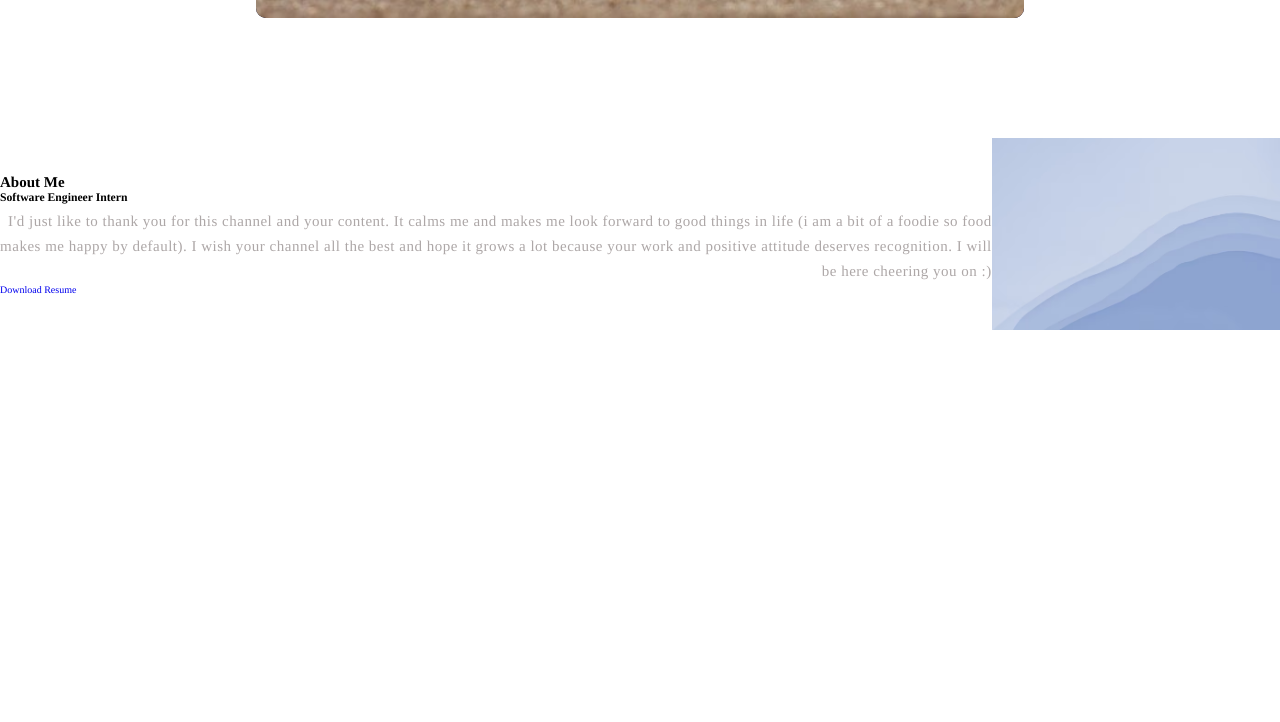
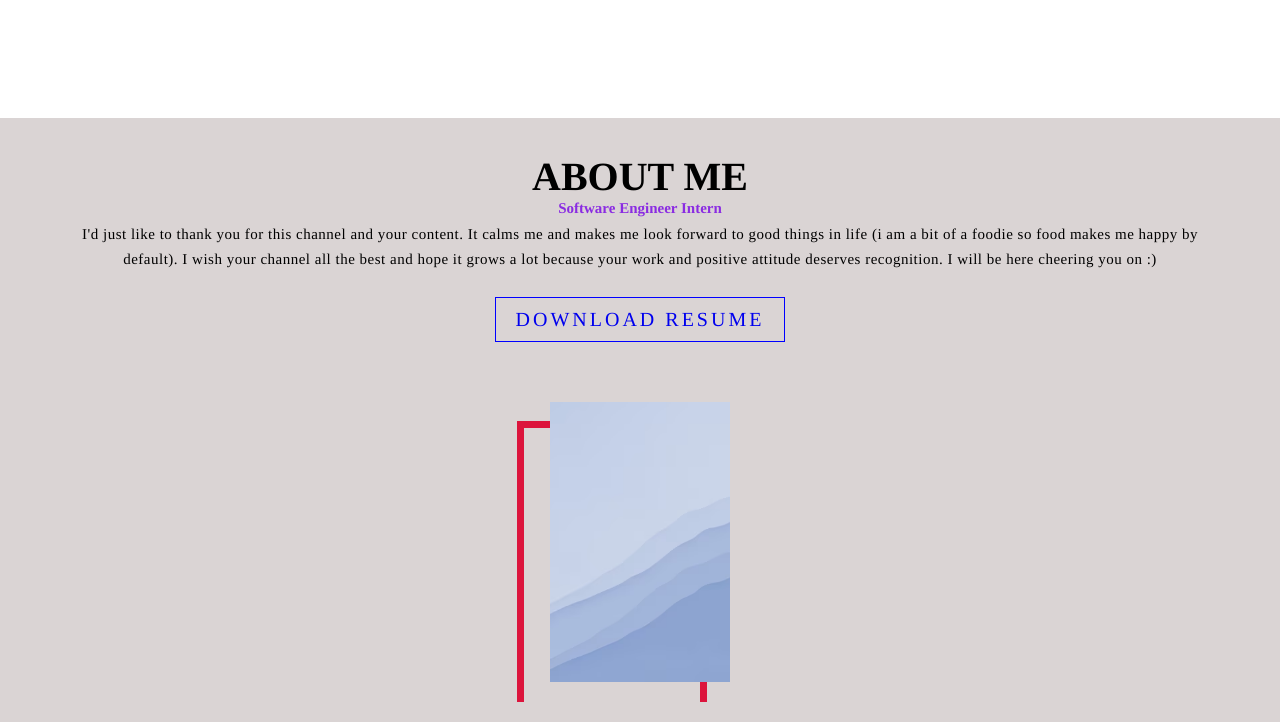
Before and after one commit to tinaliu27/practice.github.io, a plain HTML site: page index.html in a window 1280 px wide. Shown: the part 3205-3927 px from the top of the page. Before the commit the page ends 3537 px from the top, so only its background shows below. Drawn offline with Linux system fonts and the light colour scheme.

Commit message:
big save for 5 different sections

```diff
--- a/index.html
+++ b/index.html
@@ -96,12 +96,12 @@
             <div class="about-me-info">
                 <h1>About Me</h1>
                 <h3>Software Engineer Intern</h3>
-                <p>I'd just like to thank you for this channel and your content. It calms me and makes me look forward to good things in life (i am a bit of a foodie so food makes me happy by default). I wish your channel all the best and hope it grows a lot because your work and positive attitude deserves recognition. I will be here cheering you on :)</p>
-                <a href="#" type="button" class="cta">Download Resume </a>
-
+                <p>I'd just like to thank you for this channel
+                    and your content. It calms me and makes me look forward to good things in life (i am a bit of a foodie so food makes me happy by default). I wish your channel all the best and hope it grows a lot because your work and positive attitude deserves recognition. I will be here cheering you on :)</p>
+                <a href="#" type="button" class="hi" onlick="myFunction()">Download Resume </a>
             </div>
             <div class="about-me-photo">
-                <img src="./img/watercolor-light-steel-blue-wallpaper-image_53876-94665.avif"
+                <img src="./img/watercolor-light-steel-blue-wallpaper-image_53876-94665.avif">
             </div>
         </div>
    </section>
--- a/style.css
+++ b/style.css
@@ -9,6 +9,7 @@ html {
     font-family: Times, sans-serif;
 
 }
+
 a {
     text-decoration: none;
 }
@@ -298,15 +299,23 @@ p {
 #project .project-items p{
     color: white;
     text-align: left;
-    margin-bottom: 10px;
 }
 #project .projectinfo{
-    padding: 15px;
+    padding: 20px;
     align-items: flex-start;
     justify-content: center;
     flex-direction: column;
     overflow: hidden;
+    text-align: left;
+
 }
+#project .projectinfo{
+    transition: .2s ease transform;
+}
+#project .projectinfo:hover {
+    transform: scale(0.95);
+}
+
 #project .photo{
     flex-basis: 50%;
     height: 300px;
@@ -327,6 +336,94 @@ p {
 }
 #project .project-items:hover .photo img{
     transform: scale(1.2);
+}
+#about-me{
+    display: flex;
+    background-color:rgb(218, 212, 212);
+}
+#about-me .about-me{
+    flex-direction: column;
+    text-align: center;
+    margin: 0 auto;
+    padding: 10px;
+    overflow: hidden;
+    margin-bottom: 20px;
+}
+#about-me .about-me-info{
+    text-align: center;
+    padding: 50px;
+}
+#about-me .about-me-info h1{
+    text-align: center;
+    margin-top: -25px;
+    font-size: 4rem;
+    text-transform: uppercase;
+}
+#about-me .about-me-info h1 span{
+    color:crimson;
+}
+#about-me .about-me-info h3{
+    font-size: 1.5rem;
+    color:blueviolet;
+}
+#about-me .about-me-info p{
+    justify-content: center;
+    text-align: center;
+    text-transform: bold;
+    color: black;
+    margin-bottom: 25px;
+}
+#about-me .about-me-photo{
+    width: 200px;
+    height: 300px;
+    position: relative;
+    z-index: 1; /*puts it behind photo */
+    border: 10px solid rgb(218, 212, 212);
+}
+#about-me .about-me-photo::after{
+    content:'';
+    position: absolute;
+    left: -33px;
+    top: 19px;
+    height: 98%;
+    width: 98%;
+    border: 7px solid crimson;
+    z-index:-1;
+
+}
+#about-me .hi{
+    display: inline-block;
+    position: center;
+    padding: 10px 20px;
+    border: 1px solid blue;
+    text-transform: uppercase;
+    font-size: 2rem;
+    background-color: transparent;
+    letter-spacing: .3rem;
+    transition: .5s ease;
+    transition-property: background-color, color;
+    transition: .4s ease transform;
+}
+#about-me .hi:hover{
+    color: white;
+    background-color:blue;
+    transform: scale(1.1);
+}
+#about-me .social-media{
+    justify-content: space-evenly;
+    display: flex;
+    margin: 20px;
+    transition: .3s ease transform;
+
+}
+#about-me .instagram{
+    display: inline-block;
+    padding: 20px;
+    height: 150px;
+    width: 150px;
+}
+#about-me .instagram:hover{
+    transform: scale(0.90);
 }
 
 
```
Also changed, not shown: img/Instagram_logo_2016.svg.webp (added), img/molumen_phone_icon.png (added), 1 other file.
